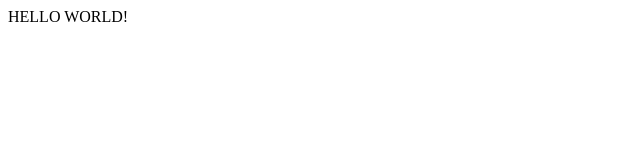
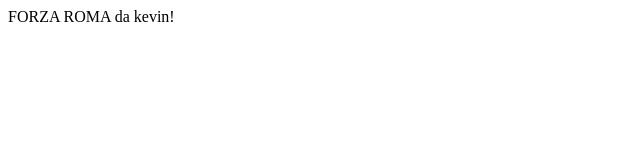
Before and after one commit to kevinbernas/css-zen-garden, a plain HTML site: page index.html in a window 1280 px wide. Shown: the full height of the page, 0-640 px from the left. Drawn offline with Linux system fonts and the light colour scheme.

Commit message:
initial commit

```diff
--- a/index.html
+++ b/index.html
@@ -5,6 +5,6 @@
     <title>FORZA ROMA!</title>
 </head>
 <body>
-HELLO WORLD!
+FORZA ROMA da kevin!
 </body>
 </html>
```
